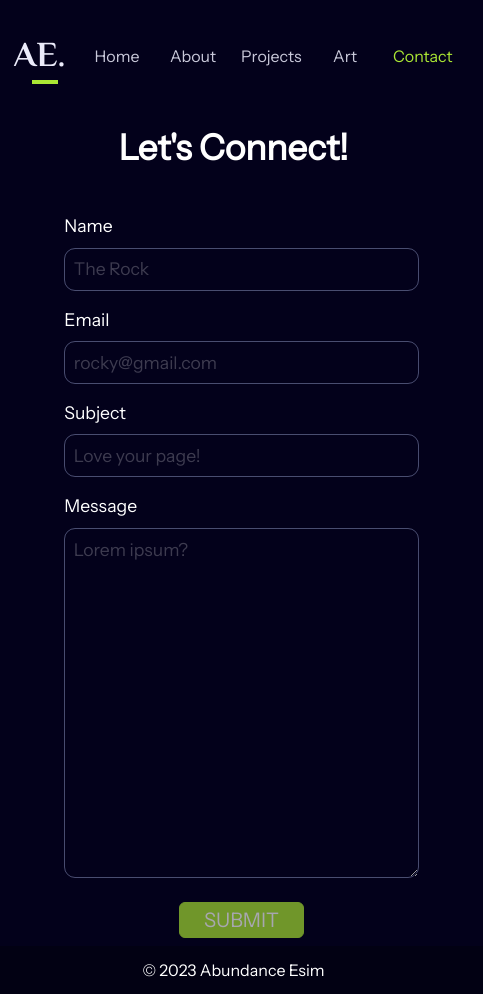
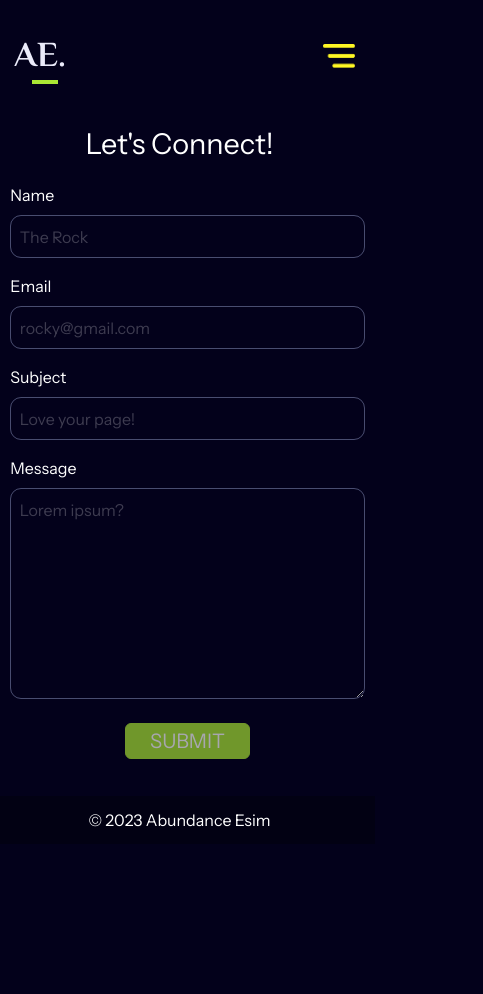
Before and after one commit to abundanceesim/website-portfolio, a React (Create React App) app in the folder client/: page /contact in a window 390 px wide. Shown: the whole page, 483 px wide, since content can reach past the window. After the commit the page ends 844 px from the top, so only its background shows below. Built offline with nearby package versions, Linux system fonts and the light colour scheme.

Commit message:
Add hamburger menu to navbar

```diff
--- a/client/src/App.css
+++ b/client/src/App.css
@@ -114,7 +114,7 @@ ul.nav-menu > a {
   color: #fff !important;
   padding: 15px 20px;
   font-family: 'Instrument Sans';
-  overflow: hidden;
+  /* overflow: hidden; */
   background-color: #03011b;
   position: sticky;
   top: 0;
@@ -298,6 +298,9 @@ ul.nav-menu > a {
   animation-name: animate-pop;
   animation-timing-function: cubic-bezier(.53, .82, .92, 1.2);
 }
+
+
+
 /*----------------Contact Page---------------------*/
 .form-control {
   border-radius: 11px;
@@ -417,43 +420,49 @@ ul.nav-menu > a {
 }
 
 @media only screen and (max-width: 768px) {
+  .navbar {
+    width: 100% !important;
+  }
   #page-container {
     width: 80vw;
     /* padding-left: 0.25rem; */
   }
 
+  #content-wrap {
+    width: 100vw;
+  }
+
   .nav-menu {
-    /* overflow-x: hidden;
-    width: 100%; */
-    margin-left: -1.4rem;
+    position: absolute;
+    flex-direction: column;
+    background: black;
+    z-index: 2;
+    top: 5rem;
+    right: 1.4rem;
+    min-width: 15rem;
+    border-radius: 1rem;
   }
 
   .nav-container {width: 100%;}
 
-  .nav-logo {
-    margin-left: -0.15rem;
+  .nav-logo { margin-left: -0.15rem; }
+
+  #intro {
+    width: 100vw;
+    overflow-x: hidden;
+    z-index: -2;
   }
 
-  #intro {
-    overflow-x: hidden;
-  }
-
-  .bg {
-    right: -2rem
-  }
+  .bg { right: -2rem }
 
   .introPara {
     width: 55vw;
     font-size: 1.2rem;
   }
 
-  .introContent {
-    padding-top: 22vh;
-  }
+  .introContent { padding-top: 22vh; }
 
-  .connect-btn {
-    font-size: 1.4rem;
-  }
+  .connect-btn { font-size: 1.4rem; }
 
   .name-and-email, .name, .email {
     display: block;
@@ -472,40 +481,73 @@ ul.nav-menu > a {
     padding: 2px;
   }
 
-  input::placeholder{
-    font-size: 1.10rem;
-  }
-
-  textarea::placeholder {
-    font-size: 1.10rem;
+  input, textarea::placeholder{
+    font-size: 1rem;
   }
 
   .contact-heading > h1 {
-    font-size: 2.2rem;
-    margin-bottom: -0.25rem;
-    font-weight: 600;
+    font-size: 1.8rem;
+    margin-bottom: -0.40rem;
+    font-weight: 500;
   }
 
-
   .artwork {
-    width: 72vw;
-    height: 72vw;
+    width: 73vw;
+    height: 73vw;
   }
 
   .art-page {
     border-radius: 25px;
     width: 80vw;
     padding: 0.15rem;
+    margin: 0 auto;
+    justify-content: center;
   }
 
   .not-found-img {
     margin-top: 15vh;
   }
 
-  .project-card {
-    margin-left: 0.5rem;
+  .project-title {
+    font-size: 1.2rem;
   }
 
+  .project-card {
+    width: 90vw;
+    margin-left: 0.5rem;
+    font-size: 0.92rem !important;
+    border-radius: 0.9rem !important;
+  }
+
+  .project-row {
+    width: 90vw;
+  }
+
+  .project-container img {
+    width: 80vw !important;
+    height: 27vh !important;
+    border-radius: 0.6rem !important;
+  }
+
+  .github-source-btn {padding: 5px !important; font-size: 0.94rem;}
+
+  .contact-form {
+    padding-top: 0px !important;
+    font-size: 1rem;
+  }
+
+  .message {
+    height: 25vh;
+  }
+
+  .nav-menu {
+    display: none;
+  }
+
+  .mobMenu {
+    width: 2rem;
+    display: flex !important;
+  }
 }
 
 @media only screen and (min-width: 768px) and (max-width:992px) {
--- a/client/src/components/Header.jsx
+++ b/client/src/components/Header.jsx
@@ -1,8 +1,13 @@
+import { useState } from "react";
 import { BrowserRouter as Router, Route, Routes, NavLink, Link } from "react-router-dom";
+import menu from '../assets/misc/menu.png'
 
 export default function Header() {
+
+  const [showMenu, setShowMenu] = useState(false)
+
   return (
-    <nav className="navbar">
+    <nav className="navbar" style={{overflow:'none !important'}}>
       <div className="nav-container">
         <div className="nav-logo">
           <NavLink exact to="/">
@@ -10,6 +15,7 @@ export default function Header() {
             AE.{" "}
           </NavLink>
         </div>
+
           <ul className="nav-menu">
             <NavLink exact to="/" activeClassName="active">
               <li className="nav-item">Home</li>
@@ -27,6 +33,27 @@ export default function Header() {
               <li className="nav-item">Contact</li>
             </NavLink>
           </ul>
+          <div className="mobile-menu">
+            <img src={menu} alt="" className='mobMenu' onClick={()=>setShowMenu(!showMenu)} style={{display: 'none'}}/>
+            <ul className="nav-menu" style={{display:showMenu ? 'flex': 'none'}}>
+              <NavLink exact to="/" activeClassName="active"  onClick={()=>setShowMenu(false)}>
+                <li className="mob-nav-item">Home</li>
+              </NavLink>
+              <NavLink exact to="/about" activeClassName="active" onClick={()=>setShowMenu(false)}>
+                <li className="mob-nav-item">About</li>
+              </NavLink>
+              <NavLink exact to="/projects" activeClassName="active" onClick={()=>setShowMenu(false)}>
+                <li className="mob-nav-item">Projects</li>
+              </NavLink>
+              <NavLink exact to="/artworks" activeClassName="active" onClick={()=>setShowMenu(false)}>
+                <li className="mob-nav-item">Art</li>
+              </NavLink>
+              <NavLink exact to="/contact" activeClassName="active" onClick={()=>setShowMenu(false)}>
+                <li className="mob-nav-item">Contact</li>
+              </NavLink>
+            </ul>
+          </div>
+
       </div>
     </nav>
   );
```
Also changed, not shown: client/src/assets/misc/menu.png (added). Lines whose indentation alone changed are shown as unchanged.
